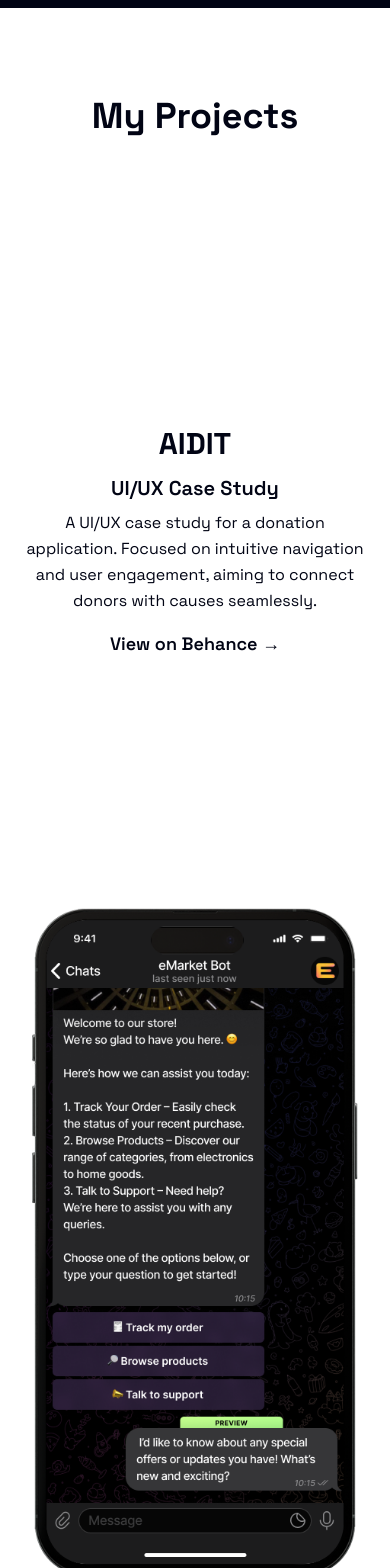
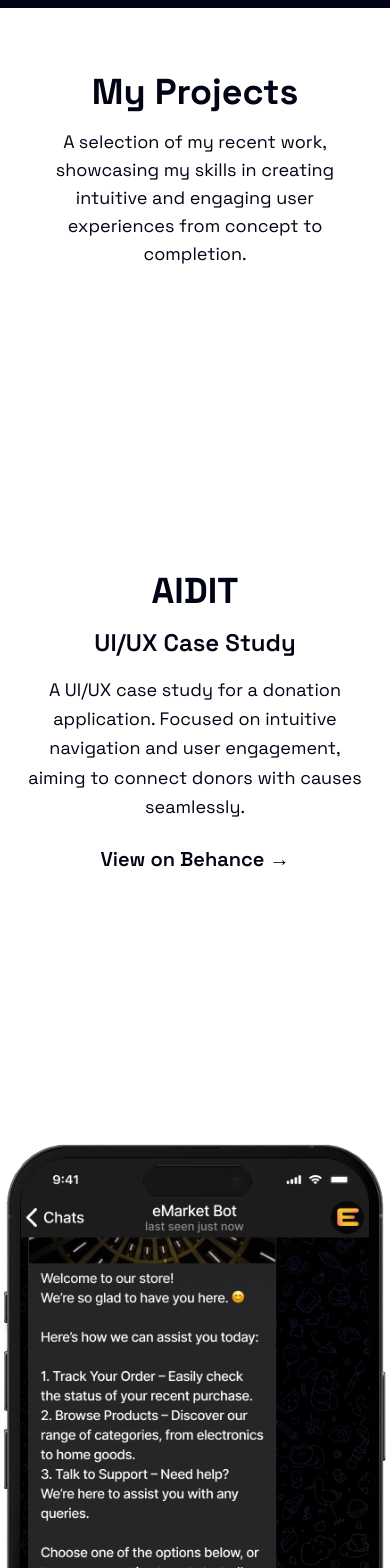
Before and after one commit to rahulsuresh2569/Jeevankumar-Portfolio, a React (Create React App) app: page / in a window 390 px wide. Shown: the part 2620-4188 px from the top of the page. Built offline with nearby package versions, Linux system fonts and the light colour scheme.

Commit message:
Project Section 3

```diff
--- a/src/App.js
+++ b/src/App.js
@@ -1,4 +1,5 @@
-import React from 'react';
+import React, { useLayoutEffect } from 'react';
+import Lenis from 'lenis'
 import Navbar from './components/Navbar';
 import Hero from './components/Hero';
 import About from './components/About';
@@ -11,6 +12,18 @@ import Footer from './components/Footer';
 import './App.css'; // Keep App.css for any global App-specific styles if needed
 
 function App() {
+
+  useLayoutEffect(() => {
+    const lenis = new Lenis()
+
+    function raf(time) {
+      lenis.raf(time)
+      requestAnimationFrame(raf)
+    }
+
+    requestAnimationFrame(raf)
+  }, [])
+
   return (
     <div className="App font-sans">
       <Navbar />
--- a/src/components/Projects.js
+++ b/src/components/Projects.js
@@ -59,18 +59,22 @@ const Projects = () => {
         return;
       }
 
+      ScrollTrigger.matchMedia({
+        "(min-width: 768px)": function() {
+          // Initial state
           gsap.set(texts, { opacity: 0, y: 30 });
-      gsap.set(images, { opacity: 0, scale: 0.9, y: 30 });
+          gsap.set(images, { opacity: 0, y: 30, scale: 0.9 });
+          gsap.set(texts[0], { opacity: 1, y: 0 });
+          gsap.set(images[0], { opacity: 1, y: 0, scale: 1 });
 
-      if (texts[0]) gsap.to(texts[0], { opacity: 1, y: 0, duration: 0.6, ease: "power2.out" });
-      if (images[0]) gsap.to(images[0], { opacity: 1, scale: 1, y: 0, duration: 0.6, ease: "power2.out" });
-
-      const leftColViewportHeight = leftCol.clientHeight;
-      const scrollDistance = textList.scrollHeight - leftColViewportHeight;
+          const scrollDistance = textList.scrollHeight - leftCol.clientHeight;
 
           if (scrollDistance <= 0) {
               return;
           }
+
+          const topNavOffsetValue = 4; // in rem
+          const topNavOffsetPixels = topNavOffsetValue * 16; // Assuming 1rem = 16px
 
           gsap.to(textList, {
               y: -scrollDistance,
@@ -78,8 +82,9 @@ const Projects = () => {
               scrollTrigger: {
                   trigger: stickyEl,
                   pin: true,
-              scrub: 1,
-              start: "top top",
+                  pinReparent: true,
+                  scrub: 1.5,
+                  start: `top ${topNavOffsetPixels}px`,
                   end: () => `+=${scrollDistance}`,
                   onUpdate: self => {
                       const progress = self.progress;
@@ -87,31 +92,26 @@ const Projects = () => {
 
                       texts.forEach((text, i) => {
                         const sectionStart = i * sectionDuration;
-                    const sectionEnd = (i + 1) * sectionDuration;
                         const sectionProgress = (progress - sectionStart) / sectionDuration;
 
-                    if (progress >= sectionStart && progress < sectionEnd) {
-                        gsap.set(text, { opacity: 1 - sectionProgress, y: -30 * sectionProgress });
-                        gsap.set(images[i], { opacity: 1 - sectionProgress, scale: 1 - (0.1 * sectionProgress), y: -30 * sectionProgress });
-                    } else if (progress >= sectionEnd) {
-                        gsap.set(text, { opacity: 0, y: -30 });
-                        gsap.set(images[i], { opacity: 0, scale: 0.9, y: -30 });
-                    } else {
-                        gsap.set(text, { opacity: 0, y: 30 });
-                        gsap.set(images[i], { opacity: 0, scale: 0.9, y: 30 });
-                    }
+                        if (sectionProgress >= 0 && sectionProgress <= 1) {
+                            // Current item fades out
+                            gsap.set(text, { opacity: 1 - sectionProgress, y: -50 * sectionProgress });
+                            gsap.set(images[i], { opacity: 1 - sectionProgress, y: -50 * sectionProgress, scale: 1 - 0.1 * sectionProgress });
 
+                            // Next item fades in
                             const nextIndex = i + 1;
                             if (nextIndex < texts.length) {
                                 const nextText = texts[nextIndex];
                                 const nextImage = images[nextIndex];
-                        if (progress >= sectionStart && progress < sectionEnd) {
-                            gsap.set(nextText, { opacity: sectionProgress, y: 30 * (1 - sectionProgress) });
-                            gsap.set(nextImage, { opacity: sectionProgress, scale: 0.9 + (0.1 * sectionProgress), y: 30 * (1 - sectionProgress) });
+                                gsap.set(nextText, { opacity: sectionProgress, y: 50 * (1 - sectionProgress) });
+                                gsap.set(nextImage, { opacity: sectionProgress, y: 50 * (1 - sectionProgress), scale: 0.9 + 0.1 * sectionProgress });
                             }
                         }
                       });
                   }
+              }
+          });
         }
       });
 
@@ -126,8 +126,8 @@ const Projects = () => {
     return () => ctx.revert();
   }, []);
 
-  // Assuming main navbar is approx 4rem (64px) and sticky title is approx 7rem (112px). Total offset = 11rem
-  const topOffset = "11rem";
+  // Set this to the height of your fixed navigation bar
+  const topNavOffset = "4rem";
 
   if (projectsData.length === 0) {
     return (
@@ -140,13 +140,18 @@ const Projects = () => {
 
   return (
     <section id="projects" ref={sectionRef} className="relative bg-background text-primary overflow-hidden py-16 md:py-24">
-      <h2 ref={mainTitleRef} className="text-4xl sm:text-5xl lg:text-6xl font-bold text-center mb-12 md:mb-16 sticky top-0 bg-background/90 backdrop-blur-md z-30 py-6">
+      <div ref={mainTitleRef} className='max-w-7xl mx-auto px-6 lg:px-8 text-center mb-16 md:mb-20'>
+        <h2 className="text-4xl sm:text-5xl lg:text-6xl font-bold">
           My Projects
         </h2>
+        <p className='mt-4 text-lg md:text-xl text-primary-muted max-w-3xl mx-auto'>
+          A selection of my recent work, showcasing my skills in creating intuitive and engaging user experiences from concept to completion.
+        </p>
+      </div>
 
       <div ref={stickyContainerRef} className="relative max-w-7xl mx-auto">
         <div className="grid grid-cols-1 md:grid-cols-2 gap-8 md:gap-12 lg:gap-16">
-          <div ref={leftColumnRef} className="md:sticky overflow-hidden" style={{ top: topOffset, height: `calc(100vh - ${topOffset})` }}>
+          <div ref={leftColumnRef} className="overflow-hidden" style={{ height: `calc(100vh - ${topNavOffset})` }}>
              <div className="absolute top-0 left-0 w-full h-20 bg-gradient-to-b from-background to-transparent z-10 pointer-events-none"></div>
             <div ref={textListScrollContainerRef} className="relative">
               {projectsData.map((project, index) => (
@@ -154,23 +159,23 @@ const Projects = () => {
                   key={project.id}
                   ref={el => projectTextItemRefs.current[index] = el}
                   className={`project-text-item flex flex-col justify-center p-6 md:p-8 lg:p-12 box-border`}
-                  style={{ height: `calc(100vh - ${topOffset})` }}
+                  style={{ height: `calc(100vh - ${topNavOffset})` }}
                 >
                   <div>
-                    <h3 className="text-3xl sm:text-4xl lg:text-5xl font-bold text-accent mb-3">
+                    <h3 className="text-4xl sm:text-5xl lg:text-6xl font-bold text-accent mb-4">
                       {project.title}
                     </h3>
-                    <p className="text-xl sm:text-2xl lg:text-3xl font-semibold text-primary mb-2">
+                    <p className="text-2xl sm:text-3xl lg:text-4xl font-semibold text-primary mb-4">
                       {project.subtitle}
                     </p>
-                    <p className="text-md sm:text-lg lg:text-xl text-primary-muted leading-relaxed mb-4">
+                    <p className="text-lg sm:text-xl lg:text-2xl text-primary-muted leading-relaxed mb-6">
                       {project.description}
                     </p>
                     <a
                       href={project.behanceUrl}
                       target="_blank"
                       rel="noopener noreferrer"
-                      className="inline-block text-accent font-semibold hover:underline text-lg sm:text-xl transition-transform duration-200 hover:translate-x-1"
+                      className="inline-block text-accent font-semibold hover:underline text-xl sm:text-2xl transition-transform duration-200 hover:translate-x-1"
                     >
                       View on Behance &rarr;
                     </a>
@@ -181,15 +186,15 @@ const Projects = () => {
             <div className="absolute bottom-0 left-0 w-full h-20 bg-gradient-to-t from-background to-transparent z-10 pointer-events-none"></div>
           </div>
 
-          <div className="md:sticky flex items-center justify-center" style={{ top: topOffset, height: `calc(100vh - ${topOffset})` }}>
-            <div className="relative w-full h-full max-w-2xl">
+          <div className="flex items-center justify-center" style={{ height: `calc(100vh - ${topNavOffset})` }}>
+            <div className="relative w-full h-full max-w-xl">
                 {projectsData.map((project, index) => (
                     <img
                         key={project.id}
                         ref={el => projectImageRefs.current[index] = el}
                         src={project.imageUrl}
                         alt={`${project.title} screenshot`}
-                        className="absolute inset-0 w-full h-full object-contain rounded-lg"
+                        className="absolute inset-0 w-full h-full object-contain"
                     />
                 ))}
             </div>
```
Also changed, not shown: package.json (+4 -3 lines), 1 other file (tests, documents, lock files or other folders). Lines whose indentation alone changed are shown as unchanged.
